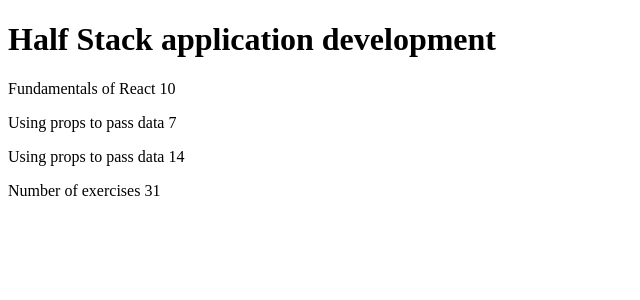
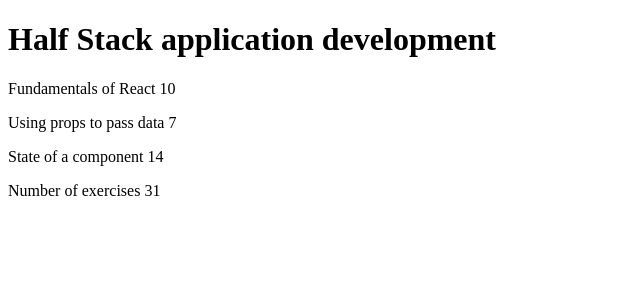
Before and after one commit to Nathan-Albino/Part-1, a React (Vite) app in the folder courseinfo/: page / in a window 1280 px wide. Shown: the top 300 px of the page, without its empty margins (0-640 px from the left). Built offline with nearby package versions, Linux system fonts and the light colour scheme.

Commit message:
refactor(App): change implementation but keep functionality

```diff
--- a/courseinfo/src/App.jsx
+++ b/courseinfo/src/App.jsx
@@ -5,9 +5,9 @@
 const Content = (props) => {
   return (
     <div>
-      <Part part={props.part1} exercise={props.exercises1} />
-      <Part part={props.part2} exercise={props.exercises2} />
-      <Part part={props.part2} exercise={props.exercises3} />
+      <Part part={props.parts[0]}/>
+      <Part part={props.parts[1]}/>
+      <Part part={props.parts[2]}/>
     </div>
   );
 };
@@ -15,7 +15,7 @@
 const Part = (props) => {
   return (
     <p>
-      {props.part} {props.exercise}
+      {props.part.name} {props.part.exercises}
     </p>
   );
 };
@@ -24,38 +24,38 @@
   return (
     <p>
       Number of exercises{" "}
-      {props.exercises1 + props.exercises2 + props.exercises3}
+      {props.parts[0].exercises + props.parts[1].exercises + props.parts[2].exercises}
     </p>
   );
 };
 
 const App = () => {
-  const course = "Half Stack application development";
-  const part1 = "Fundamentals of React";
-  const exercises1 = 10;
-  const part2 = "Using props to pass data";
-  const exercises2 = 7;
-  const part3 = "State of a component";
-  const exercises3 = 14;
+
+  const course = {
+    name: 'Half Stack application development',
+    parts: [
+      {
+        name: 'Fundamentals of React',
+        exercises: 10
+      },
+      {
+        name: 'Using props to pass data',
+        exercises: 7
+      },
+      {
+        name: 'State of a component',
+        exercises: 14
+      }
+    ]
+  }
 
   return (
     <div>
-      <Header course={course} />
-      <Content
-        part1={part1}
-        exercises1={exercises1}
-        part2={part2}
-        exercises2={exercises2}
-        part3={part3}
-        exercises3={exercises3}
-      />
-      <Total
-        exercises1={exercises1}
-        exercises2={exercises2}
-        exercises3={exercises3}
-      />
+      <Header course={course.name}/>
+      <Content parts={course.parts}/>
+      <Total parts={course.parts}/>
     </div>
-  );
-};
+  )
+}
 
 export default App;
```
